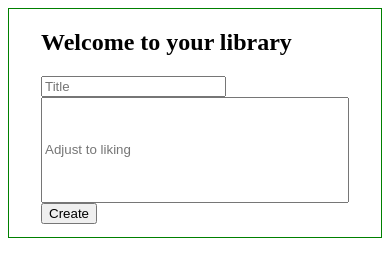
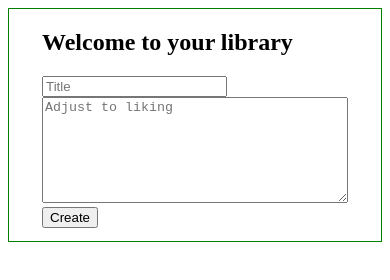
Before and after one commit to olafnub/Journal-Book, a plain HTML site: page index.html in a window 390 px wide. Drawn offline with Linux system fonts and the light colour scheme.

Commit message:
Change max width&height on formBox for phone users

```diff
--- a/index.html
+++ b/index.html
@@ -19,7 +19,7 @@
     <input type="text" id="diaryTitle" placeholder="Title"></input>
     </div>
     <div class="formBox">
-    <input type="text" id="txt" rows="3" placeholder="Adjust to liking"></textarea>
+    <textarea type="text" id="txt" rows="3" placeholder="Adjust to liking"></textarea>
     </div>
     <div class="formBox">
     <button id="createButton">Create</button>
--- a/style.css
+++ b/style.css
@@ -4,6 +4,12 @@ body {
     justify-content: center;
     /* background-color: black; */
     gap: 2em;
+}
+@media screen and (max-width: 600px) {
+    #txt {
+        max-width: 350px;
+        max-height: 800px;
+    }
 }
 
 #txt {
```
